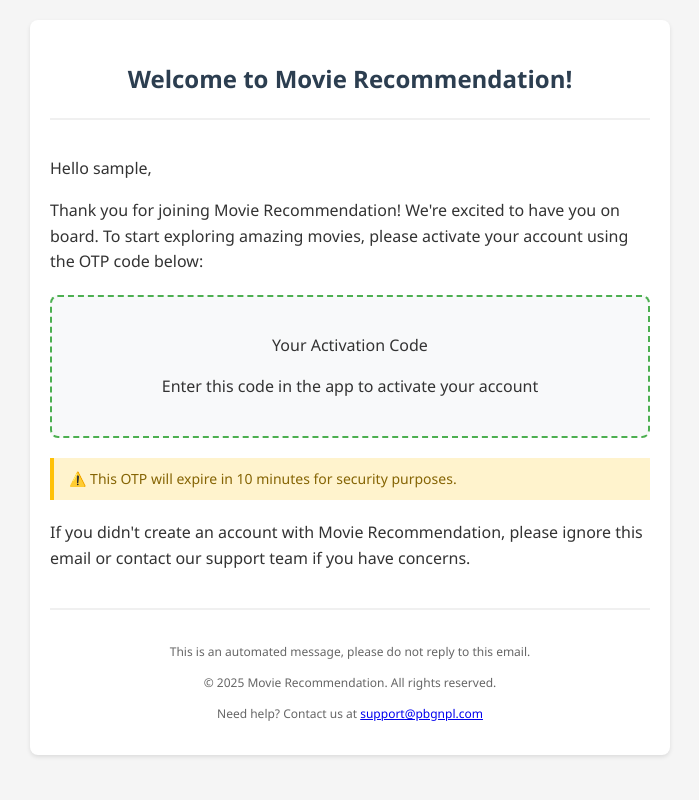
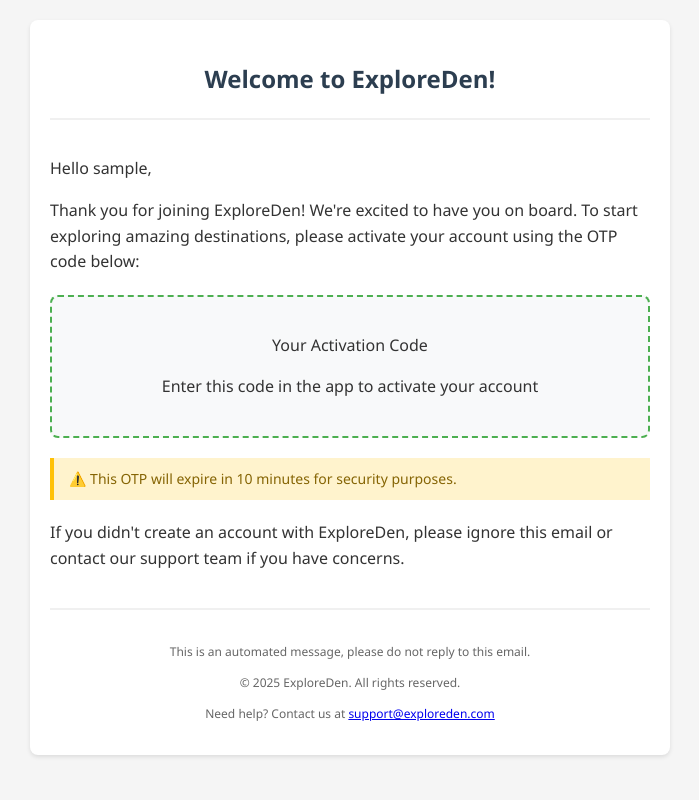
Before and after one commit to sudipnext/nexREC, a Django app: template backend/authapp/templates/activation_email.html in a window 1280 px wide. Shown: the whole page, without its empty margins (290-989 px from the left). Run offline with Django 5.2, Linux system fonts and the light colour scheme; the template is opened without the code that fills it, so the values that code supplies are empty; the visitor is signed in with stand-in values (Sample User, id 1); parts of the project's set-up code (start-up, migrations or seed data) failed here and were passed over.

Commit message:
Fixed Backend Issue

```diff
--- a/backend/authapp/templates/activation_email.html
+++ b/backend/authapp/templates/activation_email.html
@@ -3,7 +3,7 @@
 <head>
     <meta charset="UTF-8">
     <meta name="viewport" content="width=device-width, initial-scale=1.0">
-    <title>Activate Your Movie Recommendation Account</title>
+    <title>Activate Your ExploreDen Account</title>
     <style>
         body {
             font-family: 'Segoe UI', Tahoma, Geneva, Verdana, sans-serif;
@@ -97,12 +97,12 @@
         <div class="header">
             <!-- Add your logo here -->
             <!-- <img src="logo.png" alt="ExploreDen Logo" class="logo"> -->
-            <h1>Welcome to Movie Recommendation!</h1>
+            <h1>Welcome to ExploreDen!</h1>
         </div>
 
         <div class="content">
             <p>Hello {{ user.username }},</p>
-            <p>Thank you for joining Movie Recommendation! We're excited to have you on board. To start exploring amazing movies, please activate your account using the OTP code below:</p>
+            <p>Thank you for joining ExploreDen! We're excited to have you on board. To start exploring amazing destinations, please activate your account using the OTP code below:</p>
 
             <div class="otp-container">
                 <p>Your Activation Code</p>
@@ -114,14 +114,14 @@
                 ⚠️ This OTP will expire in 10 minutes for security purposes.
             </div>
 
-            <p>If you didn't create an account with Movie Recommendation, please ignore this email or contact our support team if you have concerns.</p>
+            <p>If you didn't create an account with ExploreDen, please ignore this email or contact our support team if you have concerns.</p>
         </div>
 
         <div class="footer">
             <p>This is an automated message, please do not reply to this email.</p>
-                <p>© {% now "Y" %} Movie Recommendation. All rights reserved.</p>
+            <p>© {% now "Y" %} ExploreDen. All rights reserved.</p>
             <p>
-                Need help? Contact us at <a href="mailto:support@pbgnpl.com">support@pbgnpl.com</a>
+                Need help? Contact us at <a href="mailto:support@exploreden.com">support@exploreden.com</a>
             </p>
         </div>
     </div>
--- a/backend/authapp/views.py
+++ b/backend/authapp/views.py
@@ -6,7 +6,7 @@
 from drf_yasg.utils import swagger_auto_schema
 from django.core.mail import send_mail
 import random
-from backend import settings
+from django.conf import settings
 from djoser.views import UserViewSet as DjoserUserViewSet
 from rest_framework.decorators import action
 from rest_framework.permissions import IsAuthenticated, AllowAny
--- a/backend/backend/settings.py
+++ b/backend/backend/settings.py
@@ -17,8 +17,8 @@
 # SECURITY WARNING: don't run with debug turned on in production!
 DEBUG = True
 
-ALLOWED_HOSTS = ["54.172.171.231", "http://localhost:8000", "http://localhost:3000", "54.172.171.231"]
-
+# ALLOWED_HOSTS = ["http://localhost:8000", "http://localhost:3000", "http://127.0.0.1:8000"]
+ALLOWED_HOSTS = ["*"]
 CORS_ALLOWED_ORIGINS = [
     "http://localhost:8000",
     "http://localhost:3000",
--- a/backend/backend/urls.py
+++ b/backend/backend/urls.py
@@ -27,8 +27,8 @@
          name='schema-swagger-ui'),
     path('redoc/', schema_view.with_ui('redoc', cache_timeout=0),
          name='schema-redoc'),
-    re_path(r'^auth/', include('djoser.urls')),
-    re_path(r'^auth/', include('djoser.urls.authtoken')),
+    # re_path(r'^auth/', include('djoser.urls')),
+    # re_path(r'^auth/', include('djoser.urls.authtoken')),
     path('auth/', include('djoser.social.urls')),
     path('auth/users/', include('authapp.urls')),
 ] + static(settings.STATIC_URL, document_root=settings.STATIC_ROOT) + static(settings.MEDIA_URL, document_root=settings.MEDIA_ROOT)
```
